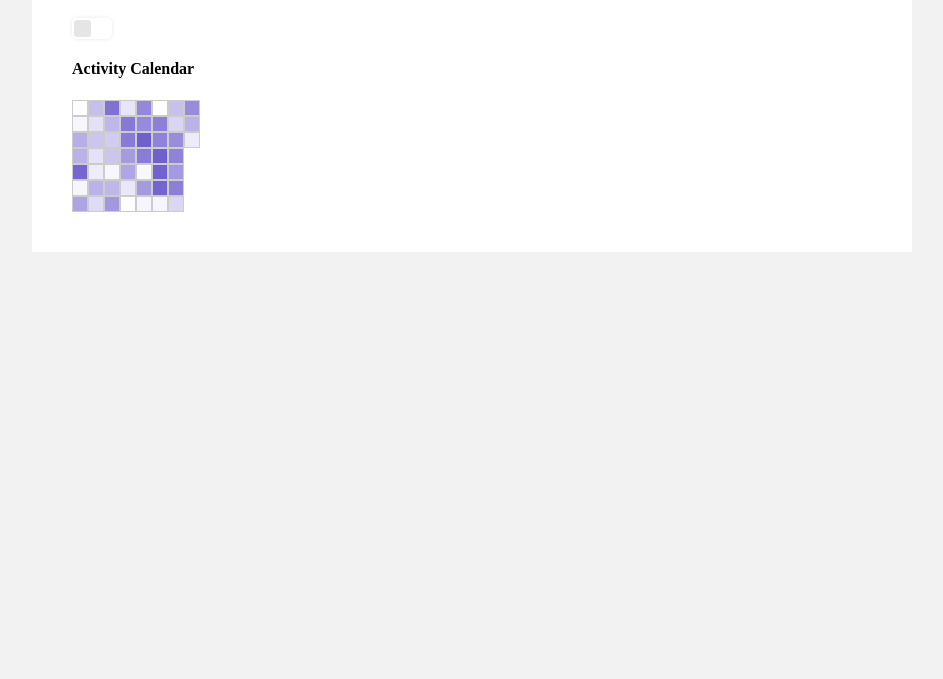
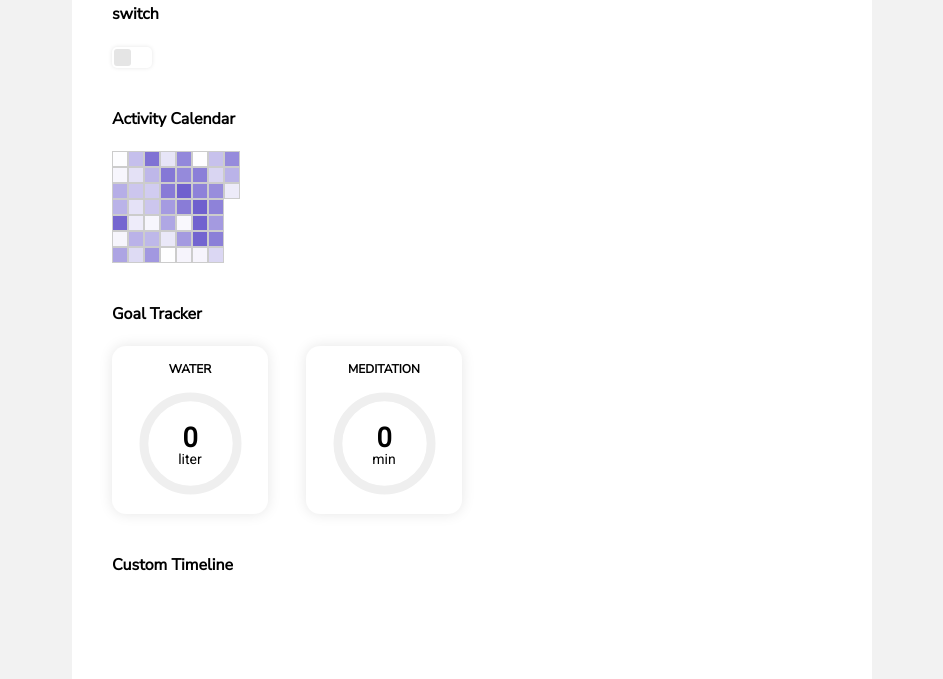
Before and after one commit to dcts/webcomponents, a plain HTML site: page index.html in a window 1280 px wide. Shown: the part 121-800 px from the top of the page, without its empty margins (168-1111 px from the left). Drawn offline with Linux system fonts and the light colour scheme.

Commit message:
add tracking card component

```diff
--- a/css/basics.css
+++ b/css/basics.css
@@ -1,13 +1,43 @@
+@import url('https://fonts.googleapis.com/css?family=Inconsolata|Karla|Montserrat|Nanum+Gothic|Nunito+Sans|Roboto&display=swap');
+
 body {
   margin: 0 auto;
   background-color: rgba(0,0,0,0.05);
+  font-family: 'Montserrat', sans-serif;
+  font-family: 'Nanum Gothic', sans-serif;
+  font-family: 'Inconsolata', monospace;
+  font-family: 'Karla', sans-serif;
+  font-family: 'Roboto', sans-serif;
+  font-family: 'Nunito Sans', sans-serif;
+}
+
+h4 {
+  margin-top: 40px;
 }
 
 .wrapper {
+  min-height: 100vh;
   width: 100vw;
   max-width: 800px;
   margin: 0 auto;
+  background-color: white;
+}
+
+.wrapper-inner {
   padding: 40px;
   padding-top: 20px;
-  background-color: white;
 }
+
+.flex {
+  display: flex;
+}
+.justify-center {
+  justify-content: center;
+}
+.justify-space-between {
+  justify-content: space-between;
+}
+
+#goalTrackerContainer {
+  width: 350px !important;
+}
--- a/index.html
+++ b/index.html
@@ -9,9 +9,11 @@
   <!-- LOAD WEBCOMPONENTS! -->
   <script src="js/components/dcts-switch/DctsSwitch.js"></script>
   <script src="js/components/dcts-activity-calendar/DctsActivityCalendar.js"></script>
+  <script src="js/components/dcts-goal-tracker/DctsGoalTracker.js"></script>
 
   <!-- ACTUALL PAGE STARTS HERE -->
   <div class="wrapper">
+    <div class="wrapper-inner">
       <h1>My Webcomponents</h1>
       <h4>switch</h4>
       <div class="flex">
@@ -22,6 +24,17 @@
       <div class="flex">
         <dcts-activity-calendar id="myActivityCalendar"></dcts-activity-calendar>
       </div>
+
+      <h4>Goal Tracker</h4>
+      <div id="goalTrackerContainer" class="flex justify-space-between">
+        <dcts-goal-tracker id="myGoalTrackerWater"></dcts-goal-tracker>
+        <dcts-goal-tracker id="myGoalTrackerMeditation"></dcts-goal-tracker>
+      </div>
+
+      <h4>Custom Timeline</h4>
+      <div class="flex">
+      </div>
+    </div>
   </div>
 </body>
 </html>
@@ -29,5 +42,20 @@
 <script>
   // get all webcompoents as DOM elements!
   const mySwitch = document.getElementById("mySwitch");
-  const myActivityCalendar = document.getElementById("myActivityCalendar");
+  const myCal = document.getElementById("myActivityCalendar");
+  const myWarterTracker = document.getElementById("myGoalTrackerWater");
+  myWarterTracker.title = "WATER";
+  myWarterTracker.unit = "liter";
+  myWarterTracker.color = "#10316b";
+  myWarterTracker.max = 3;
+  myWarterTracker.step = 0.25;
+  myWarterTracker.current = 0;
+
+  const myMeditationTracker = document.getElementById("myGoalTrackerMeditation");
+  myMeditationTracker.title = "MEDITATION";
+  myMeditationTracker.unit = "min";
+  myMeditationTracker.color = "#f47d31";
+  myMeditationTracker.max = 20;
+  myMeditationTracker.step = 5;
+  myMeditationTracker.current = 0;
 </script>
--- /dev/null
+++ b/js/components/dcts-goal-tracker/DctsGoalTracker.js
@@ -0,0 +1,176 @@
+class DctsGoalTracker extends HTMLElement {
+
+  constructor() {
+    super();
+    this.shadow = this.attachShadow({mode: 'open'});
+  }
+
+  get title() {
+    return this._title;
+  }
+  get unit() {
+    return this._unit;
+  }
+  get color() {
+    return this._color;
+  }
+  get max() {
+    return Number(this._max);
+  }
+  get step() {
+    return Number(this._step);
+  }
+  get current() {
+    return Number(this._current);
+  }
+
+  set title(val) {
+    this.setAttribute('title', val);
+  }
+  set unit(val) {
+    this.setAttribute('unit', val);
+  }
+  set color(val) {
+    this.setAttribute('color', val);
+  }
+  set max(val) {
+    this.setAttribute('max', val);
+  }
+  set step(val) {
+    this.setAttribute('step', val);
+  }
+  set current(val) {
+    this.setAttribute('current', val);
+  }
+
+  static get observedAttributes() {
+    return [ 'title', 'unit', 'color', 'max', 'step', 'current'];
+  }
+  increase() {
+    this.current += this.step;
+  }
+  decrease() {
+    this.current = Math.max(this.current - this.step, 0);
+  }
+  reached() {
+    return this.current >= this.max;
+  }
+
+  attributeChangedCallback(name, oldVal, newVal) {
+    switch(name) {
+      case 'title':
+        this._title = newVal;
+        this.shadow.querySelector(".inject-title").innerText = newVal;
+        break;
+      case 'unit':
+        this._unit = newVal;
+        this.shadow.querySelector(".inject-unit").innerText = newVal;
+        break;
+      case 'color':
+        this._color = newVal;
+        this.shadow.getElementById("doughnut-fill").setAttribute("stroke",newVal);
+        break;
+      case 'max':
+        this._max = newVal;
+        break;
+      case 'step':
+        this._step = newVal;
+        break;
+      case 'current':
+        this._current = newVal;
+        this.shadow.querySelector(".inject-current").innerText = newVal;
+        let perc = Math.min(1, (this.current / this.max));
+        let target = `${perc*100} ${100 - (perc*100)}`;
+        this.shadow.getElementById("doughnut-fill").setAttribute("stroke-dasharray", target);
+        break;
+    }
+  }
+  connectedCallback() {
+    var template = `
+      <style>
+        .card {
+          background-color: white;
+          box-shadow: 0 0 14px rgba(0,0,0,0.1);
+          border-radius: 14px;
+          text-align: center;
+          font-size: 30px;
+          height: 50vh;
+          max-height: 168px;
+          width: 50vw;
+          max-width: 156px;
+        }
+        /* TAKEN FROM HERE: https://stackoverflow.com/a/4407335/6272061 */
+        h1, h2, p {
+          cursor: pointer;
+          -webkit-touch-callout: none; /* iOS Safari */
+          -webkit-user-select: none; /* Safari */
+           -khtml-user-select: none; /* Konqueror HTML */
+             -moz-user-select: none; /* Old versions of Firefox */
+              -ms-user-select: none; /* Internet Explorer/Edge */
+                  user-select: none; /* Non-prefixed version, currently
+                                        supported by Chrome, Opera and Firefox */
+        }
+        p {
+          margin: 0;
+          font-size: 14px;
+        }
+        h1 {
+          margin: 0;
+          padding-top: 15px;
+          padding-bottom: 5px;
+          font-size: 12px;
+          font-weight: bold;
+        }
+        .doughnut {
+          position: relative;
+          width: 123px;
+          height: 123px;
+          margin: 0 auto;
+        }
+        h2.inject-current,
+        p.inject-unit {
+          margin: 0;
+          position: absolute;
+          width: 100%;
+          text-align: center;
+          font-family: 'Roboto', sans-serif;
+        }
+        h2.inject-current {
+          top: 40px;
+          font-size: 27px;
+        }
+        p.inject-unit {
+          top: 69px;
+          font-size: 14px;
+          letter-spacing: 5%;
+        }
+        circle {
+          transition: all 0.2s ease;
+        }
+      </style>
+      <div class="card">
+        <h1 class="inject-title"></h1>
+        <div class="doughnut">
+          <h2 class="inject-current"></h2>
+          <p class="inject-unit"></p>
+          <svg width="100%" height="100%" viewBox="0 0 42 42" class="donut">
+            <circle class="donut-hole" cx="21" cy="21" r="15.91549430918954" fill="#fff"></circle>
+            <circle class="donut-ring" cx="21" cy="21" r="15.91549430918954" fill="transparent" stroke="#efefef" stroke-width="3"></circle>
+            <circle id="doughnut-fill" class="donut-segment" cx="21" cy="21" r="15.91549430918954" fill="transparent" stroke="${this._color}" stroke-width="5" stroke-dasharray="0 100" stroke-dashoffset="25"></circle>
+          </svg>
+        </div>
+      </div>
+    `;
+    this.shadow.innerHTML = template;
+
+    // add click events
+    this.shadow.querySelector(".inject-title").addEventListener("click", () => {
+      this.decrease();
+    });
+    this.shadow.querySelector(".doughnut").addEventListener("click", () => {
+      this.increase();
+    });
+  }
+}
+
+window.customElements.define('dcts-goal-tracker', DctsGoalTracker);
```
Lines whose indentation alone changed are shown as unchanged.
